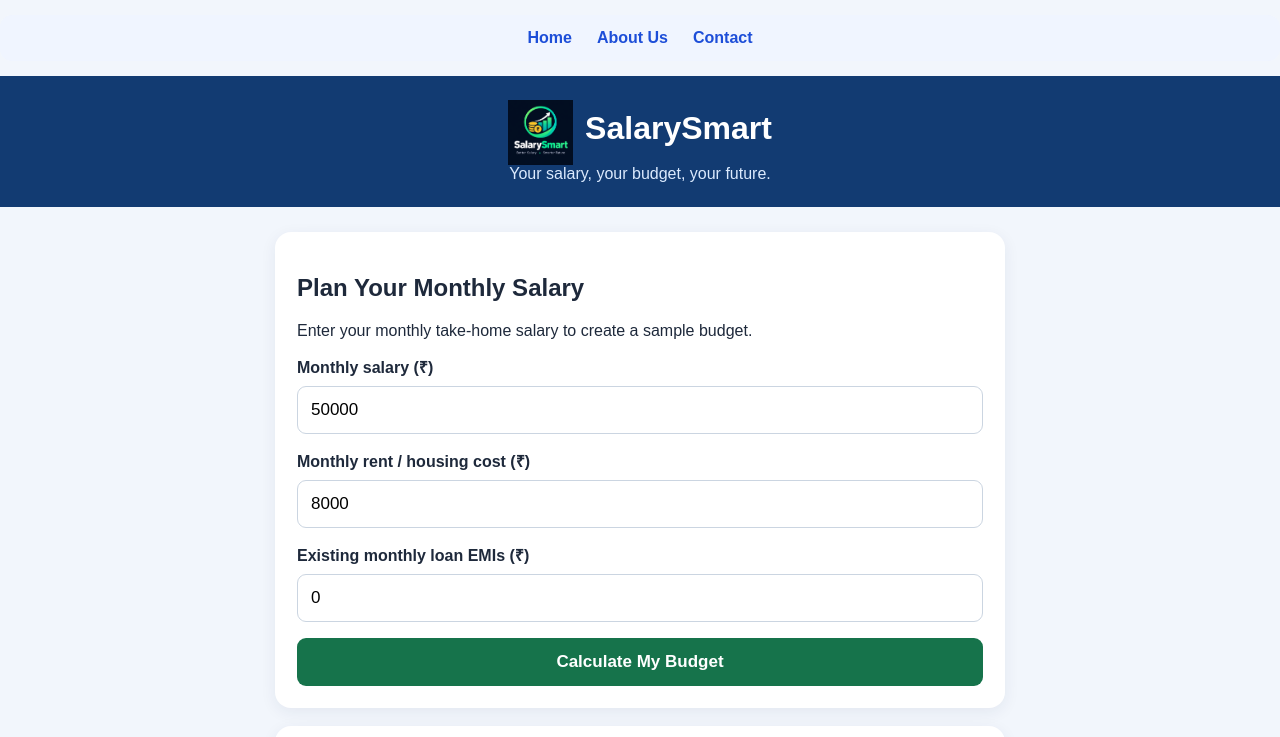
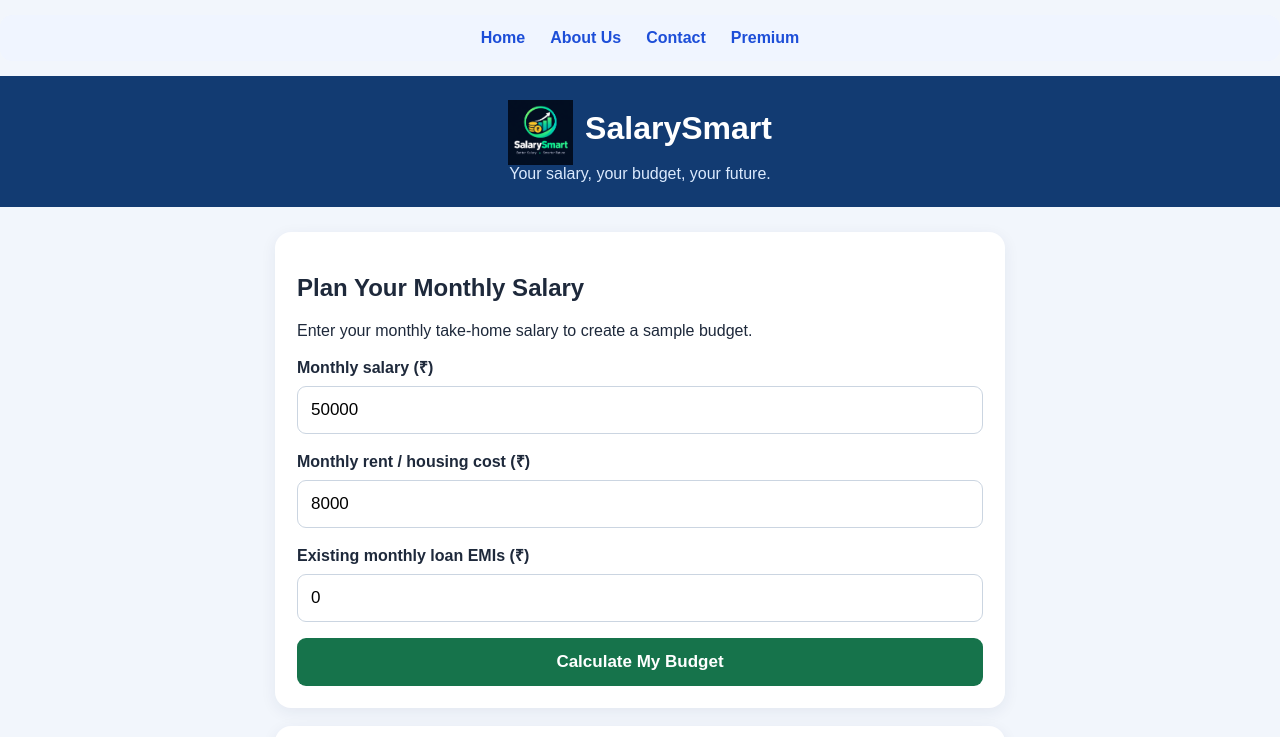
Before and after one commit to Parth11511/SalarySmart, a plain HTML site: page index.html in a window 1280 px wide. Shown: the top 737 px of the page. Drawn offline with Linux system fonts and the light colour scheme.

Commit message:
Update index.html

```diff
--- a/index.html
+++ b/index.html
@@ -100,6 +100,7 @@
   <a href="index.html">Home</a>
   <a href="about.html">About Us</a>
   <a href="contact.html">Contact</a>
+  <a href="premium.html">Premium</a>
 </nav>
 
 
```
